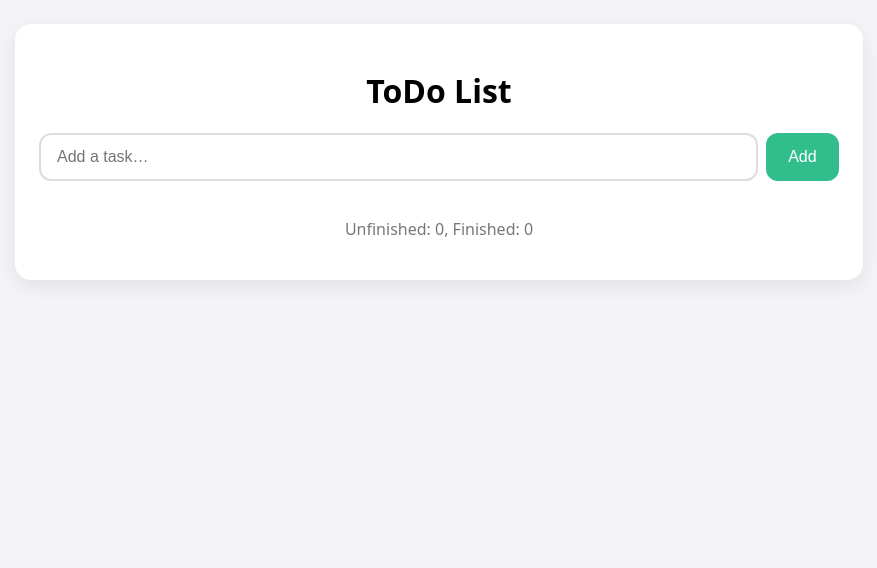
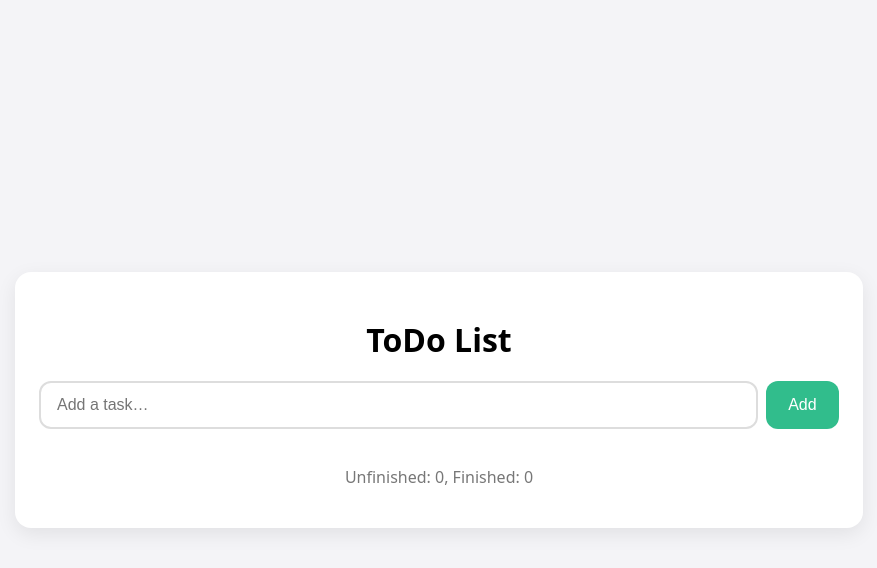
Before and after one commit to FIR3xd/todo-sveltekit, a SvelteKit app in the folder ToDo/: page / in a window 1280 px wide. Shown: the top 568 px of the page, without its empty margins (201-1078 px from the left). Built offline with nearby package versions, Linux system fonts and the light colour scheme.

Commit message:
Improve global styling and wrapper layout. Add `min-height` and `align-items` to center content vertically, and adjust wrapper margins for consistent spacing.

```diff
--- a/ToDo/src/routes/+page.svelte
+++ b/ToDo/src/routes/+page.svelte
@@ -70,17 +70,19 @@
     :global(body) {
         margin: 0;
         padding: 0;
+        min-height: 100vh;
         font-family: system-ui, sans-serif;
         background: #f4f4f7;
         display: flex;
         justify-content: center;
+        align-items: center;
     }
 
     .wrapper {
         width: 100%;
         max-width: 800px;
         padding: 1.5rem;
-        margin-top: 1.5rem;
+        margin: 1.5rem;
         background: white;
         border-radius: 16px;
         box-shadow: 0 6px 20px rgba(0, 0, 0, 0.08);
```
